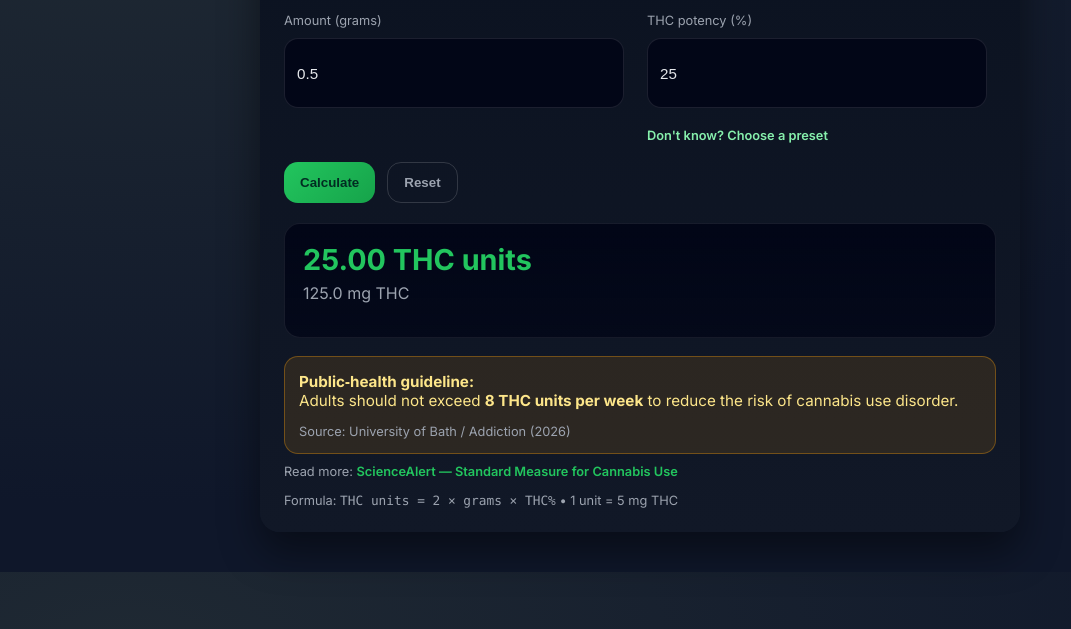
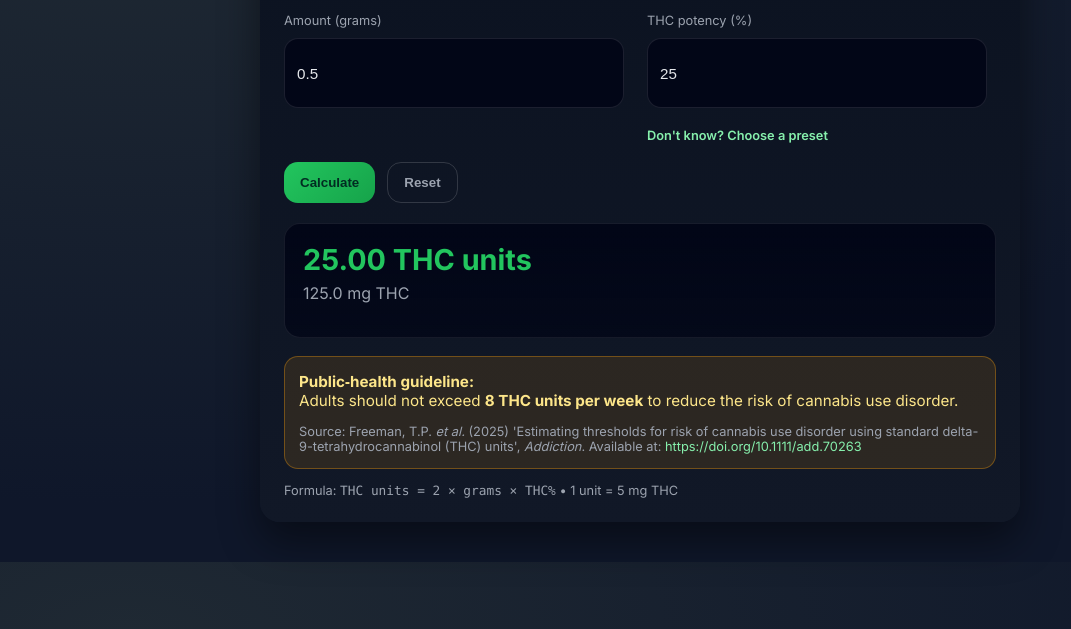
Before and after one commit to uksurd88/THCUnits, a plain HTML site: page index.html in a window 1280 px wide. Shown: the part 171-800 px from the top of the page, without its empty margins (0-1071 px from the left). Drawn offline with Linux system fonts and the light colour scheme.

Commit message:
Added Harvard Style ref

```diff
--- a/index.html
+++ b/index.html
@@ -201,15 +201,14 @@
     <div class="recommendation">
       <b>Public‑health guideline:</b><br>
       Adults should not exceed <b>8 THC units per week</b> to reduce the risk of cannabis use disorder.
-      <div class="footer">Source: University of Bath / Addiction (2026)</div>
-    </div>
-    <div class="footer" style="margin-top:10px;">
-      Read more:
-      <a href="https://www.sciencealert.com/scientists-figured-out-a-standard-measure-for-cannabis-use"
-         target="_blank" rel="noopener noreferrer"
-         style="color:#22c55e; text-decoration:none; font-weight:600;">
-        ScienceAlert — Standard Measure for Cannabis Use
-      </a>
+      <div class="footer">
+        Source: Freeman, T.P. <i>et al.</i> (2025) 'Estimating thresholds for risk of cannabis use disorder using standard delta-9-tetrahydrocannabinol (THC) units', <i>Addiction</i>. Available at:
+        <a href="https://onlinelibrary.wiley.com/doi/10.1111/add.70263"
+           target="_blank" rel="noopener noreferrer"
+           style="color:#86efac; text-decoration:none;">
+          https://doi.org/10.1111/add.70263
+        </a>
+      </div>
     </div>
 
     <div class="footer">
```
